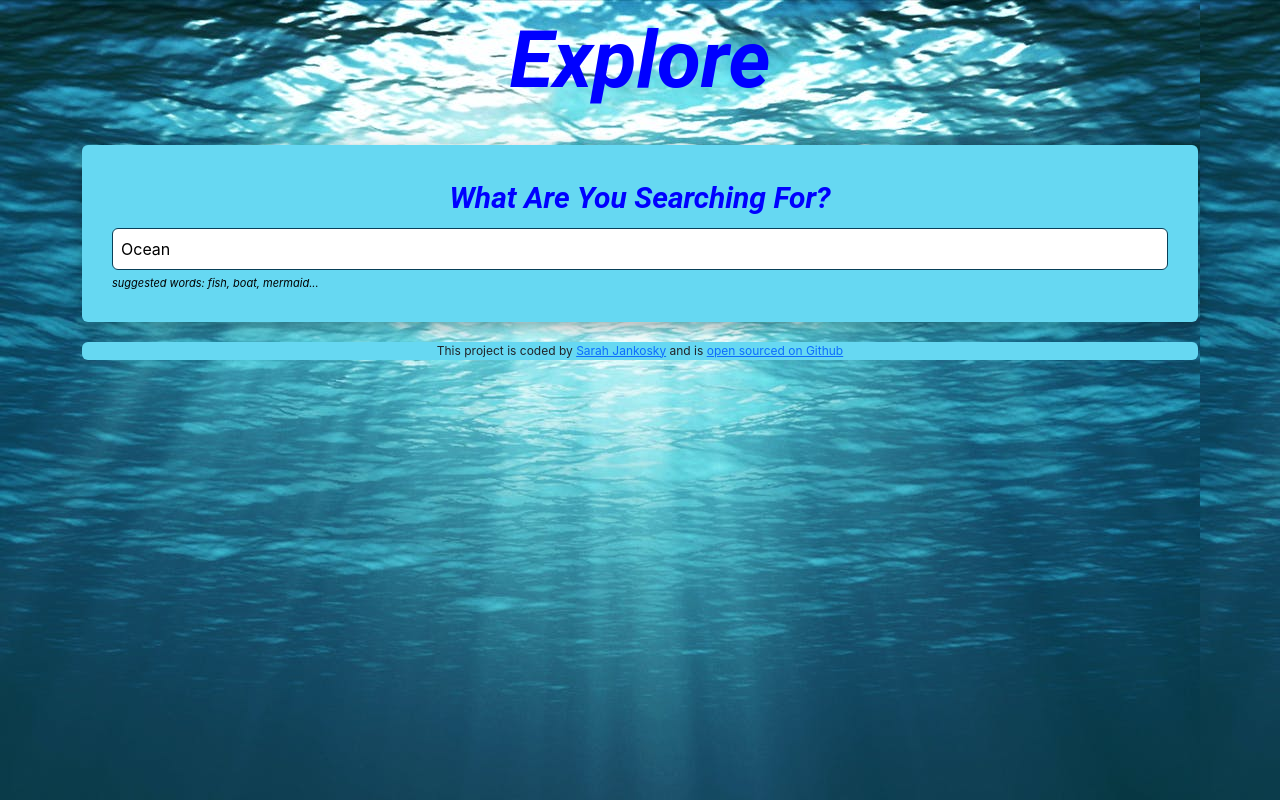
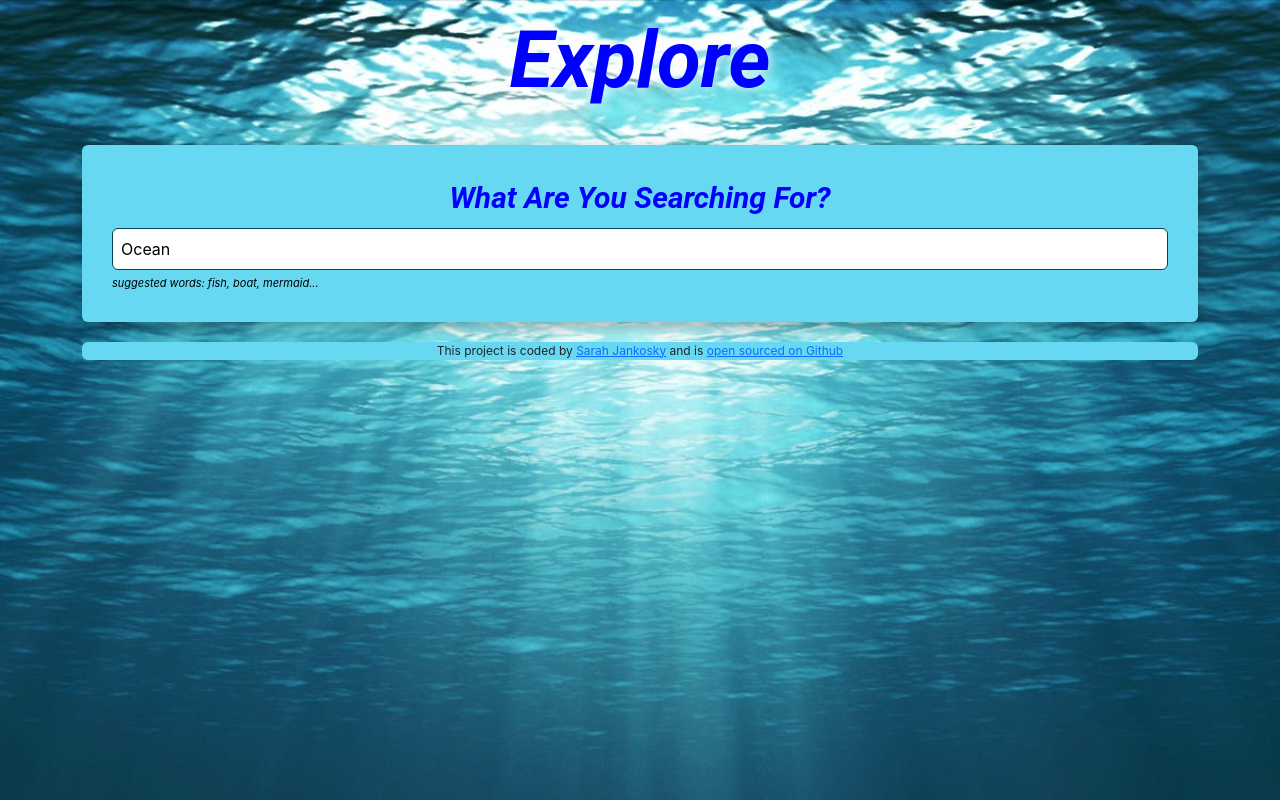
Before and after one commit to sjankosky/dictionary-project, a React (Create React App) app: page / in a window 1280 px wide. Built offline with nearby package versions, Linux system fonts and the light colour scheme; no server answers.

Commit message:
added shadowing to header

```diff
--- a/src/App.css
+++ b/src/App.css
@@ -1,6 +1,7 @@
 body {
   background: #66d8f2;
   background-image: url("./ocean.jpg");
+  background-repeat: round space;
 }
 
 .App-header {
@@ -9,8 +10,7 @@ body {
   font-style: oblique;
   text-align: center;
   font-family: "Roboto";
-  /* margin: 0 auto;
-  display: block; */
+  text-shadow: 0 0 12px #fff;
 }
 
 /* .img-ocean {
```
